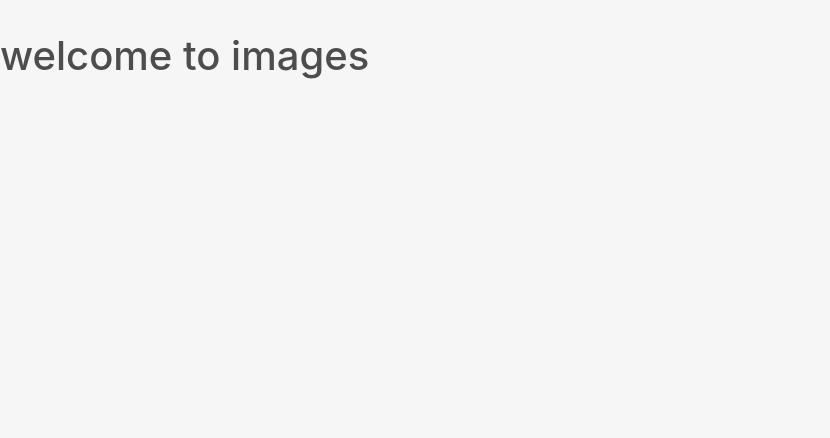
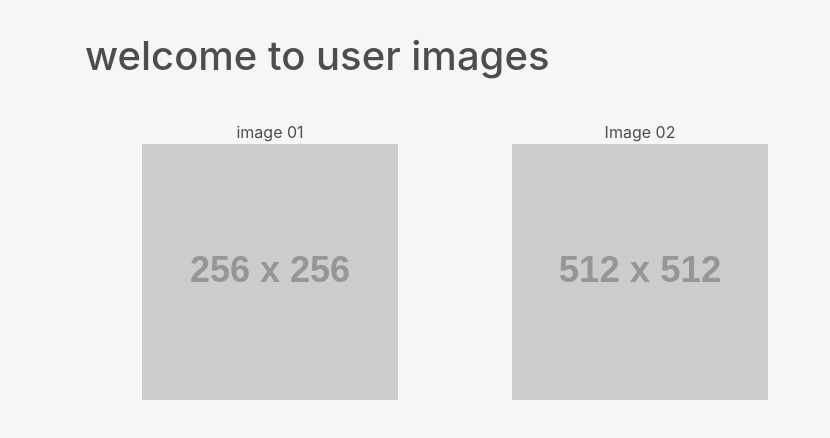
Before and after one commit to ernestomedinam/todo-list-4geeks, a React app: page /user-images in a window 1280 px wide. Shown: the whole page, without its empty margins (0-830 px from the left). Built offline with nearby package versions, Linux system fonts and the light colour scheme; placeholder pictures from the web are drawn by us.

Commit message:
user images gallery ready, now working on upload new image form.

```diff
--- a/src/js/Layout.js
+++ b/src/js/Layout.js
@@ -7,6 +7,7 @@ import HooksHome from "./views/HooksHome";
 import HookCtxHome from "./views/HookCtxHome";
 import HookedContextProvider from "./store/HookedContext";
 import UserImages from "./views/UserImages";
+import ImageContextProvider from "./store/ImageContext";
 
 const Layout = props => {
 	return (
@@ -28,8 +29,11 @@ const Layout = props => {
 						<HookCtxHome />
 					</HookedContextProvider>
 				</Route>
-
-				<Route exact path="/user-images" component={UserImages} />
+				<Route exact path="/user-images">
+					<ImageContextProvider>
+						<UserImages />
+					</ImageContextProvider>
+				</Route>
 			</Switch>
 		</BrowserRouter>
 	);
--- /dev/null
+++ b/src/js/component/ImageCard.js
@@ -0,0 +1,19 @@
+import React from "react";
+import PropTypes from "prop-types";
+
+const ImageCard = ({ image }) => {
+	return (
+		<div className="image-card">
+			<div className="image-card-title">{image.title}</div>
+			<div className="image-card-img-box">
+				<img src={image.url} />
+			</div>
+		</div>
+	);
+};
+
+export default ImageCard;
+
+ImageCard.propTypes = {
+	image: PropTypes.object
+};
--- a/src/js/store/ImageContext.js
+++ b/src/js/store/ImageContext.js
@@ -1,12 +1,23 @@
-import React, { createContext } from 'react';
+import React, { createContext, useReducer } from "react";
 import PropTypes from "prop-types";
-import imageReducer from "./imageReducer"
+import imageReducer from "./imageReducer";
 
 export const ImageContext = createContext(null);
 
-const ImageContextProvider = (props) => {
+const ImageContextProvider = props => {
 	const [store, dispatch] = useReducer(imageReducer, {
-        userImages: []
+		userImages: [
+			{
+				id: 1,
+				title: "image 01",
+				url: "https://via.placeholder.com/256"
+			},
+			{
+				id: 2,
+				title: "Image 02",
+				url: "https://via.placeholder.com/512"
+			}
+		]
 	});
 	const actions = {
 		fetchUserImages: () => {},
@@ -17,10 +28,10 @@ const ImageContextProvider = (props) => {
 			{props.children}
 		</ImageContext.Provider>
 	);
-}
+};
 
 export default ImageContextProvider;
 
 ImageContextProvider.propTypes = {
 	children: PropTypes.node.isRequired
-}
+};
--- a/src/js/views/UserImages.js
+++ b/src/js/views/UserImages.js
@@ -1,9 +1,21 @@
-import React from "react";
+import React, { useContext } from "react";
+import { ImageContext } from "../store/ImageContext";
+import ImageCard from "../component/ImageCard";
 
 const UserImages = props => {
+	const { store, actions } = useContext(ImageContext);
 	return (
-		<div>
-			<h1>{"welcome to images"}</h1>
+		<div className="container">
+			<h1>{"welcome to user images"}</h1>
+			<div className="image-container">
+				{store.userImages.map(image => {
+					return (
+						<div key={image.id} className="col col-md-4">
+							<ImageCard image={image} />
+						</div>
+					);
+				})}
+			</div>
 		</div>
 	);
 };
--- a/src/styles/index.scss
+++ b/src/styles/index.scss
@@ -92,6 +92,33 @@ body {
     }
 }
 
+.image {
+    &-container {
+        display: flex;
+        flex-flow: row;
+        flex-wrap: wrap;
+        padding: 2rem 0;
+    }
+    &-card {
+        display: flex;
+        flex-flow: column;
+        flex-wrap: nowrap;
+        justify-content: center;
+        &-title {
+            text-align: center;
+        }
+        &-img-box {
+            display: flex;
+            justify-content: center;
+            > img {
+                max-width: 256px;
+
+            }
+        }
+    }
+}
+
+
 .snake-loader {
     display: inline-block;
     // width: 30px;
```
Also changed, not shown: src/js/store/imageReducer.js (+5 -5 lines). Lines whose indentation alone changed are shown as unchanged.
